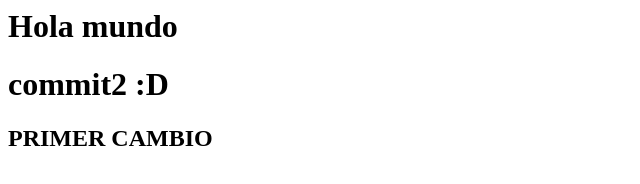
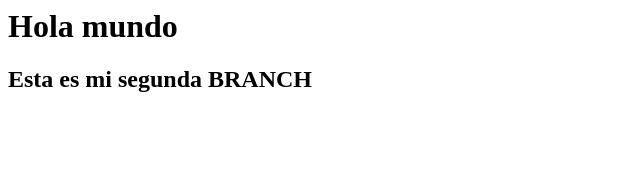
Before and after one commit to Rick1701/proySemIS, a plain HTML site: page index.html in a window 1280 px wide. Shown: the whole page, without its empty margins (0-640 px from the left). Drawn offline with Linux system fonts and the light colour scheme.

Commit message:
NUEVO BRANCH

```diff
--- a/index.html
+++ b/index.html
@@ -1,3 +1,2 @@
 <h1>Hola mundo</h1>
-<h1>commit2 :D</h1>
-<h2>PRIMER CAMBIO</h2>
+<h2>Esta es mi segunda BRANCH</h2>
```
